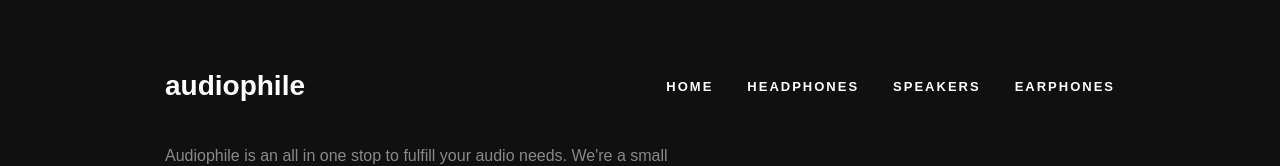
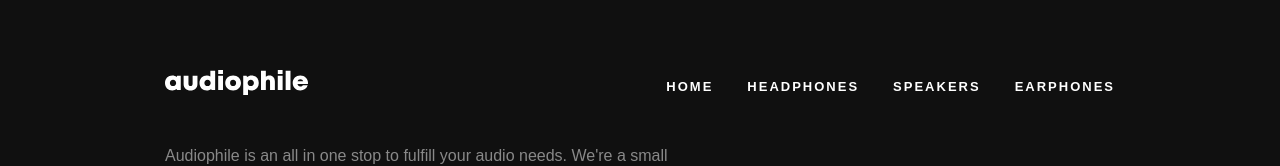
Before and after one commit to Peterdemontero/Multi-Page-E-commerce-Application, a plain HTML site: page frontend/index.html in a window 1280 px wide. Shown: the part 4110-4276 px from the top of the page. Drawn offline with Linux system fonts and the light colour scheme.

Commit message:
first push to server

```diff
--- a/frontend/index.html
+++ b/frontend/index.html
@@ -100,7 +100,7 @@
         <div class="footer-content">
             <div class="footer-top">
                 <div class="footer-logo">
-                    <a href="/" class="audiophile">audiophile</a>
+                    <a href="/"><img src="assets/shared/desktop/logo.svg" alt="Audiophile Logo" class="audiophile-logo"></a>
                 </div>
                 <nav class="footer-nav">
                     <ul>
@@ -129,7 +129,6 @@
     </div>
 
     <script>
-        // Add this JavaScript to ensure proper viewport height on mobile
         function setVH() {
             let vh = window.innerHeight * 0.01;
             document.documentElement.style.setProperty('--vh', `${vh}px`);
```
